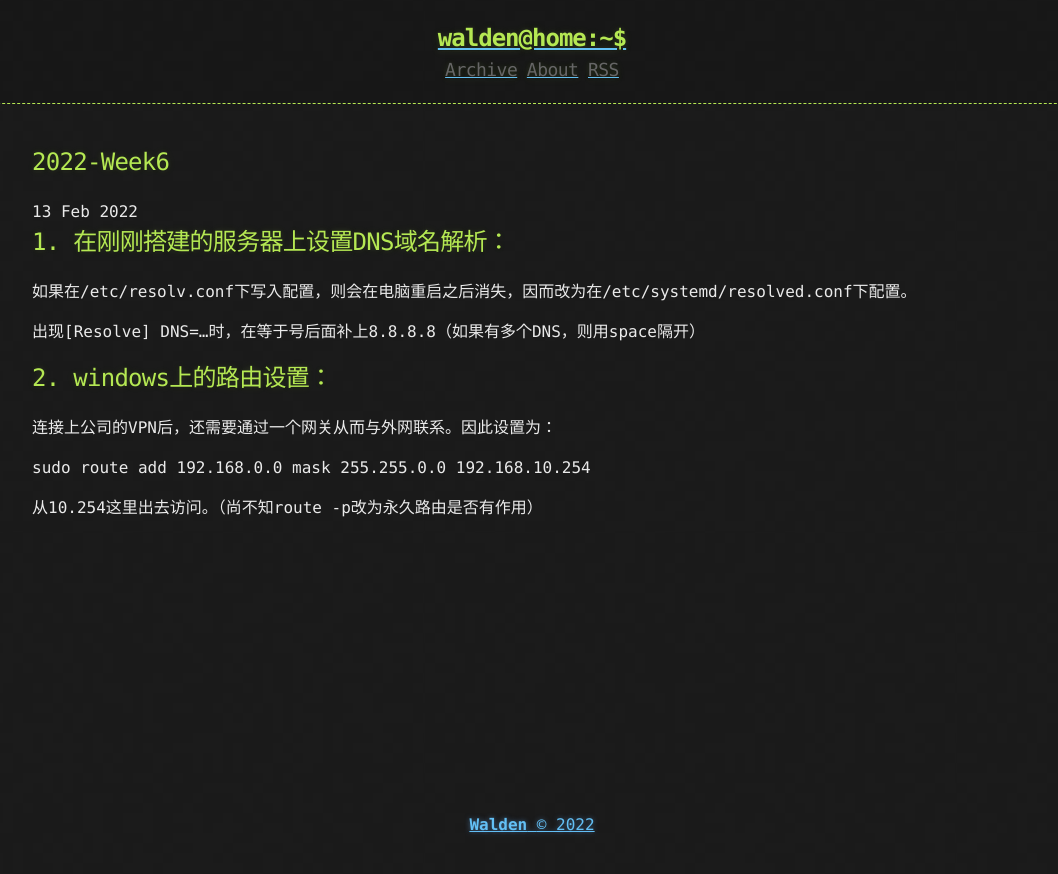
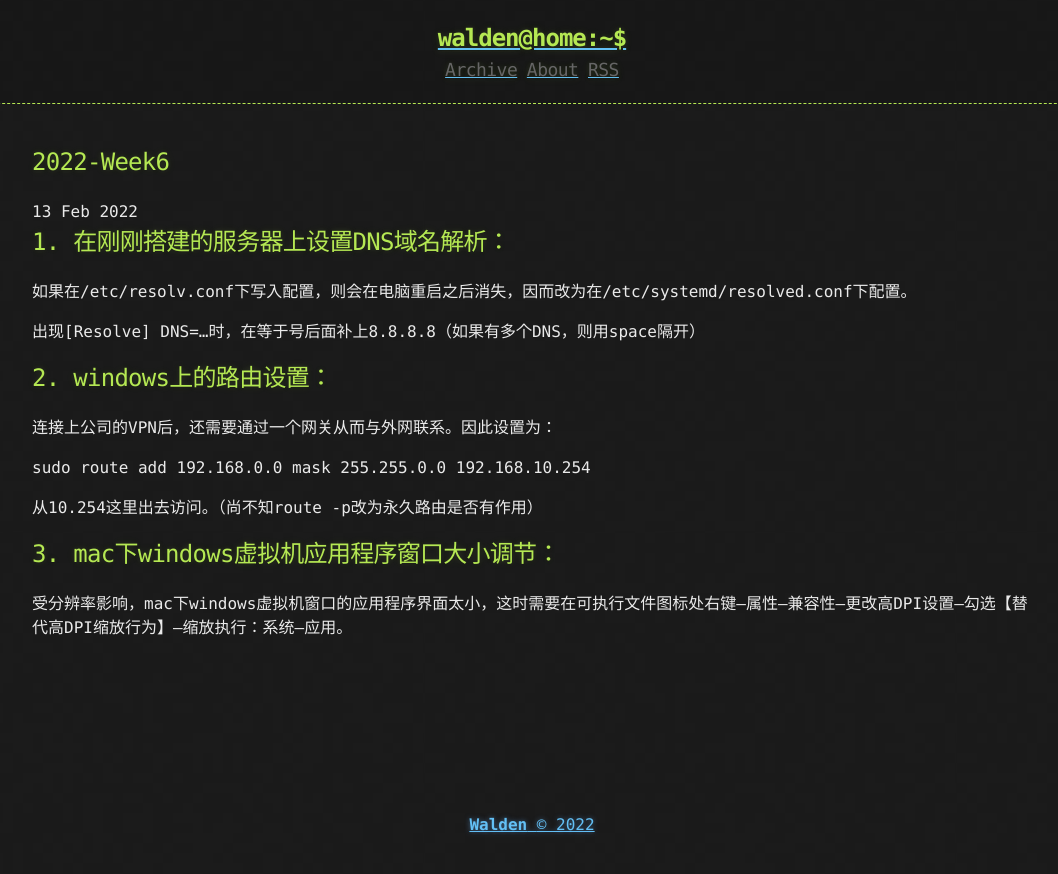
Before and after one commit to WaldenRUC/WaldenRUC.github.io, a Jekyll site: the page built from _posts/2022-02-13-2022-Week6.md, in a window 1280 px wide. Shown: the top 874 px of the page, without its empty margins (108-1166 px from the left). Built offline with Jekyll 4.4.1, drawn with Linux system fonts in a browser that asks for light colours.

Commit message:
20220217
modify 2022 Week6 details.

```diff
--- a/_posts/2022-02-13-2022-Week6.md
+++ b/_posts/2022-02-13-2022-Week6.md
@@ -16,3 +16,7 @@ published: true
 sudo route add 192.168.0.0 mask 255.255.0.0 192.168.10.254
 
 从10.254这里出去访问。（尚不知route -p改为永久路由是否有作用）
+
+## 3. mac下windows虚拟机应用程序窗口大小调节：
+
+受分辨率影响，mac下windows虚拟机窗口的应用程序界面太小，这时需要在可执行文件图标处右键--属性--兼容性--更改高DPI设置--勾选【替代高DPI缩放行为】--缩放执行：系统--应用。
```
Also changed, not shown: 1 other file.
